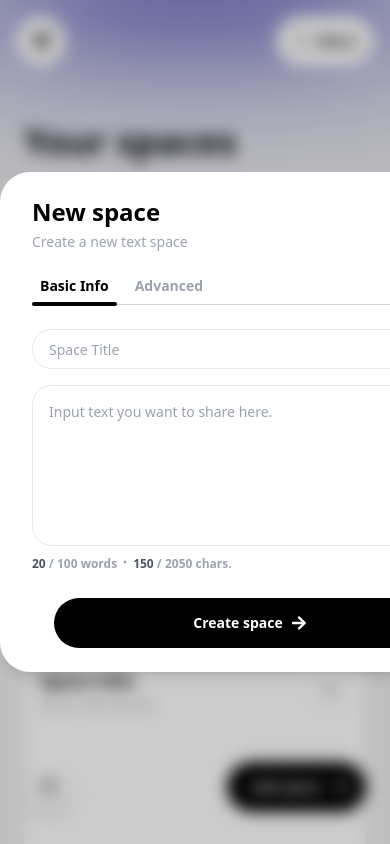
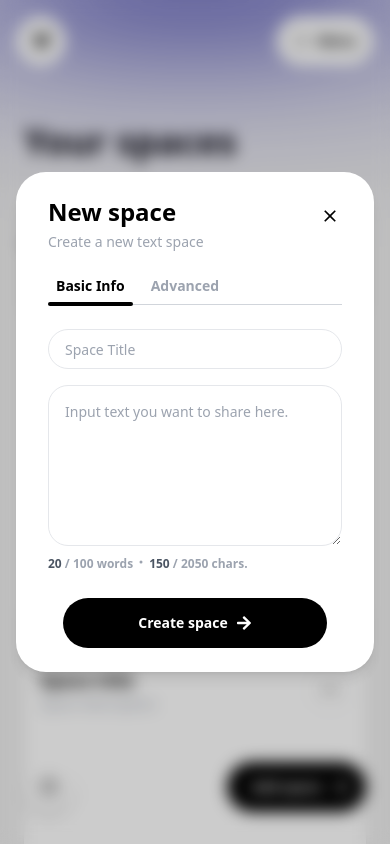
Before and after one commit to ennanuel/text-share-frontend, a React (Vite) app: page / in a window 390 px wide. Both pictures are taken after a click on the button "Add space". Shown: the top 844 px of the page. Built offline with nearby package versions, Linux system fonts and the light colour scheme.

Commit message:
Made component responsive

```diff
--- a/src/components/CreateSpaceModal.tsx
+++ b/src/components/CreateSpaceModal.tsx
@@ -56,9 +56,9 @@ export default function CreateSpaceModal() {
 
 
     return (
-        <dialog onClick={handleClick} className={`${showCreateModal ? '' : 'pointer-events-none opacity-0'} transition-opacity duration-300 fixed flex z-[9999] items-center justify-center top-0 left-0 min-w-[100vw] min-h-[100vh] backdrop-blur p-0 m-0 bg-black/20`}>
-            <div ref={dialogRef} className={`${showCreateModal ? 'delay-100 origin-top' : 'opacity-0 scale-y-50 scale-x-75 origin-bottom'} transition-[opacity,transform] duration-300 bg-white rounded-[30px] shadow-lg shadow-blaxk/20`}>
-                <div className={`flex-1 transition-opacity ${showCreateModal ? 'delay-300 duration-300' : 'opacity-0'} relative flex flex-col gap-4 w-[500px] min-h-[500px]`}>
+        <dialog onClick={handleClick} className={`${showCreateModal ? '' : 'pointer-events-none opacity-0'} transition-opacity duration-300 fixed flex z-[9999] items-center justify-center top-0 left-0 min-w-[100vw] h-[100vh] backdrop-blur p-4 m-0 bg-black/20`}>
+            <div ref={dialogRef} className={`${showCreateModal ? 'delay-100 origin-top' : 'opacity-0 scale-y-50 scale-x-75 origin-bottom'} transition-[opacity,transform] duration-300 bg-white rounded-[30px] shadow-lg w-full max-w-[500px]`}>
+                <div className={`flex-1 transition-opacity ${showCreateModal ? 'delay-300 duration-300' : 'opacity-0'} relative flex flex-col gap-4 w-full min-h-[500px]`}>
                     <div className="flex justify-between gap-4 mt-6 pl-8 pr-6">
                         <div className="flex flex-col gap-1">
                             <h2 className="text-2xl font-bold">New space</h2>
@@ -107,7 +107,7 @@ export default function CreateSpaceModal() {
                                         <span className="text-sm font-semibold">Security</span>
                                         <span className="text-xs text-gray-400">Setup security for your space so it can't be easily accessed</span>
                                     </div>
-                                    <button type="button" onClick={() => setValues(prev => ({ ...prev, secure: !secure }))} className={`${secure ? 'border-blue-300' : 'border-gray-300'} group block p-[3px] h-[30px] w-[50px] rounded-full border transition-[border-color]`}>
+                                    <button type="button" onClick={() => setValues(prev => ({ ...prev, secure: !secure }))} className={`${secure ? 'border-blue-300' : 'border-gray-300'} group block p-[3px] w-full h-[30px] max-w-[50px] rounded-full border transition-[border-color]`}>
                                         <span className={`${secure ? 'bg-blue-400 translate-x-[20px]' : 'bg-gray-400'} block h-full aspect-square rounded-full transition-[transform,background-color]`}></span>
                                     </button>
                                 </div>
```
